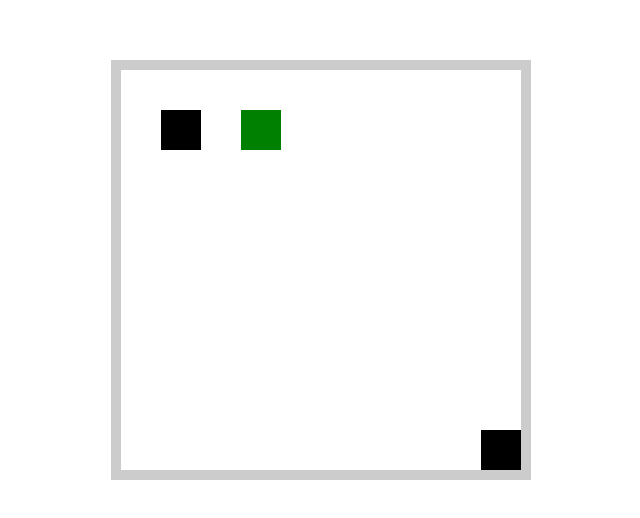
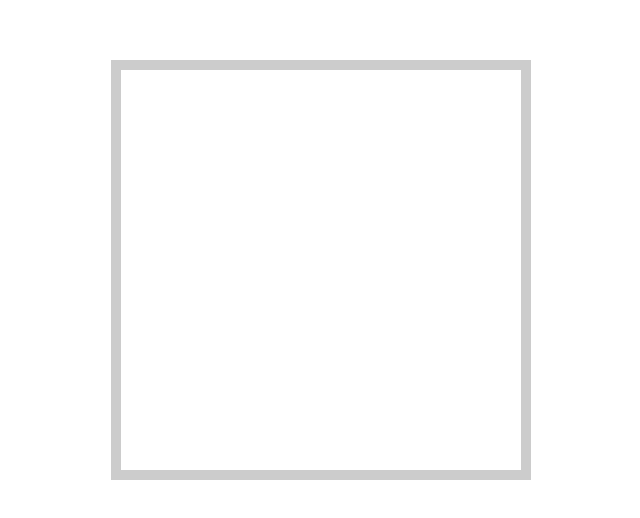
Before and after one commit to sergiocme/pick-fruit, a plain HTML site: page web/client.html in a window 1280 px wide. Shown: the part 130-648 px from the top of the page, without its empty margins (319-959 px from the left). Drawn offline with Linux system fonts and the light colour scheme.

Commit message:
Implement add and remove player

```diff
--- a/web/client.html
+++ b/web/client.html
@@ -34,13 +34,8 @@
       const context = screen.getContext('2d');
 
       const state = {
-        players: {
-          'player1': { positionX: 1, positionY: 1 },
-          'player2': { positionX: 9, positionY: 9 },
-        },
-        fruits: {
-          'fruit1': { positionX: 3, positionY: 1 },
-        },
+        players: {},
+        fruits: {},
         fieldLimit: {
           topEdge: 0,
           rightEdge: 9,
@@ -48,6 +43,17 @@
           leftEdge: 0,
         },
       };
+
+      function addPlayer({ id, positionX, positionY }) {
+        state.players[id] = {
+          positionX,
+          positionY,
+        };
+      }
+
+      function removePlayer({ id }) {
+        delete state.players[id];
+      }
 
       function clearScreen() {
         context.clearRect(0, 0, 10, 10);
@@ -166,6 +172,8 @@
         state,
         renderScreen,
         movePlayer,
+        addPlayer,
+        removePlayer,
       };
     }
 
```
